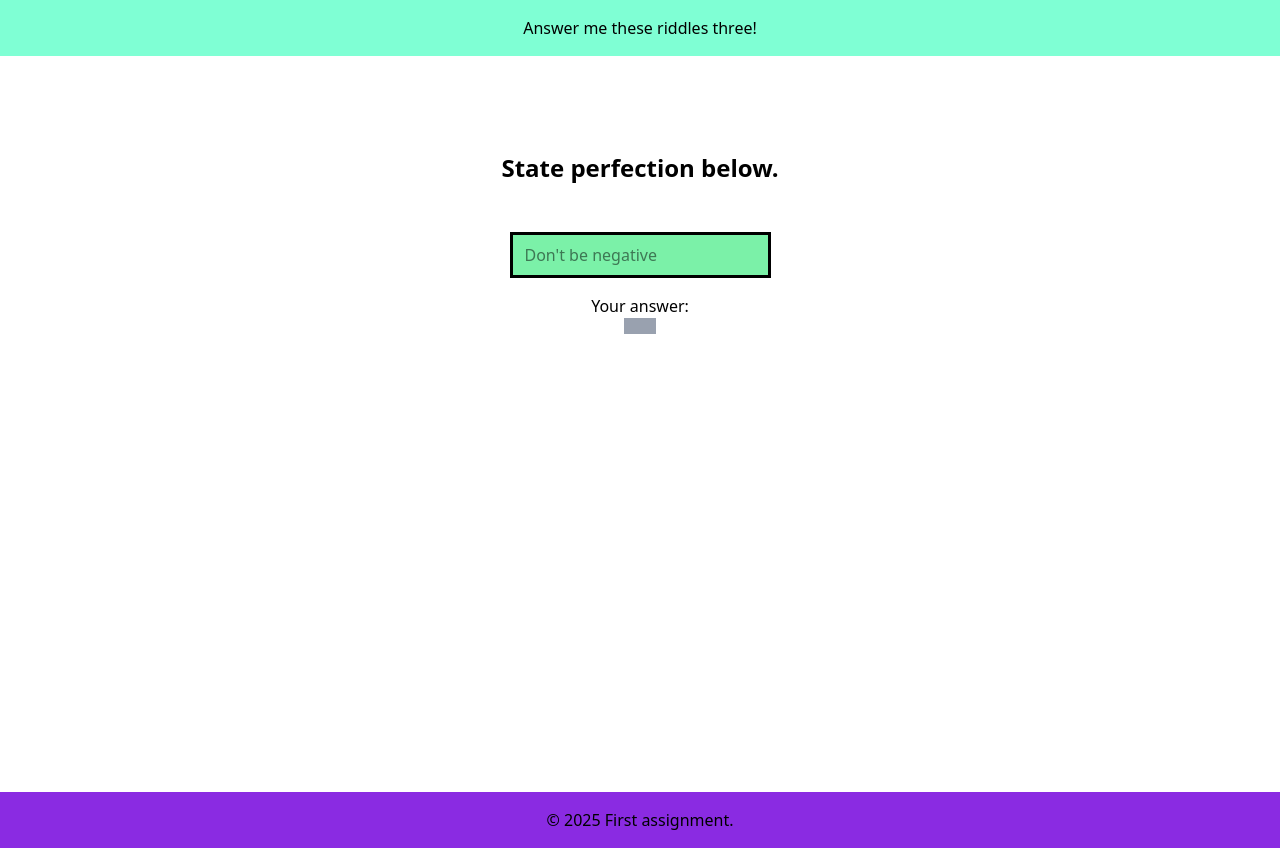
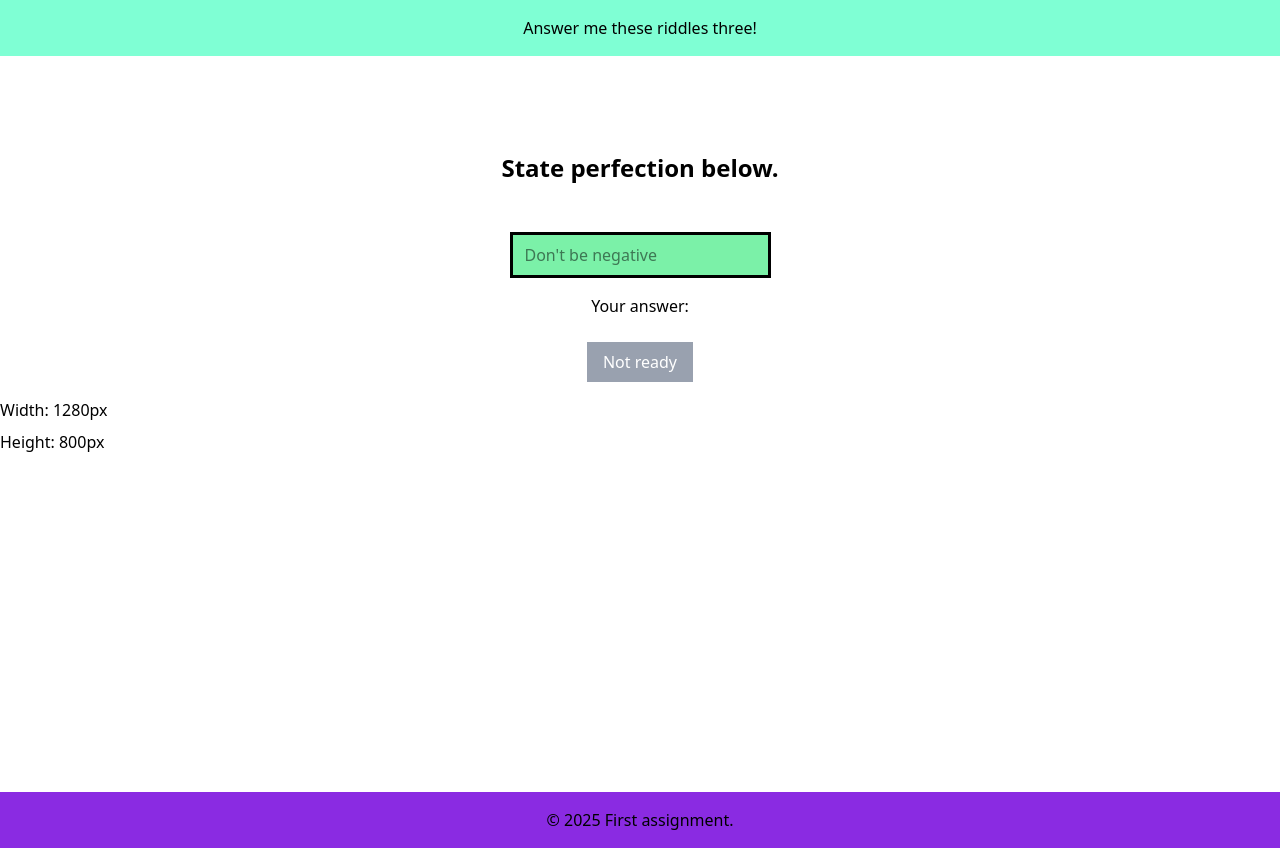
Before and after one commit to Teo9234/sev-react-homework, a React (Vite) app: page / in a window 1280 px wide. Built offline with nearby package versions, Linux system fonts and the light colour scheme.

Commit message:
feat: added useWindowSize.ts and SizeCounter.tsx

```diff
--- a/src/App.tsx
+++ b/src/App.tsx
@@ -1,17 +1,24 @@
 import Layout from "./Components/layout/Layout.tsx";
 import Button from "./Components/ui/Button.tsx";
 import Question from "./Components/ui/Question.tsx";
+import SizeCounter from "./Components/ui/SizeCounter.tsx";
 
 function App() {
 
+    // TODO: write the logic
+
     return (
         <>
-            <Layout children={undefined}>
-                <Question />
-                <Button />
+            <Layout >
+                <div>
+                    <Question />
+                    <br/>
+                    <Button label={"Not ready"} />
+                    <SizeCounter />
+                </div>
             </Layout>
         </>
-)
+    )
 }
 
 export default App
--- /dev/null
+++ b/src/Components/hooks/useWindowSize.ts
@@ -0,0 +1,27 @@
+import { useState, useEffect } from 'react';
+import {type SizeProps} from '../../types.ts';
+
+const useWindowSize = (): SizeProps => {
+    const isClient = typeof window !== 'undefined';
+
+    const getSize = (): SizeProps => ({
+        width: isClient ? window.innerWidth : 0,
+        height: isClient ? window.innerHeight : 0,
+    });
+
+    const [size, setSize] = useState<SizeProps>(getSize);
+
+    useEffect(() => {
+        if (!isClient) return;
+
+        const onResize = () => setSize(getSize());
+        window.addEventListener('resize', onResize);
+        // ensure correct value on mount
+        onResize();
+        return () => window.removeEventListener('resize', onResize);
+    }, []);
+
+    return size;
+}
+
+export default useWindowSize;
--- /dev/null
+++ b/src/Components/ui/SizeCounter.tsx
@@ -0,0 +1,17 @@
+import useWindowSize from '../hooks/useWindowSize';
+
+const SizeCounter = () => {
+
+    const { width, height } = useWindowSize()
+
+    return (
+        <>
+            <div style={{ display: 'flex', flexDirection: 'column', gap: 8 , marginTop: 16, alignItems: 'middle' }}>
+                <div>Width: {width}px</div>
+                <div>Height: {height}px</div>
+            </div>
+        </>
+    )
+}
+
+export default SizeCounter;
--- a/src/types.ts
+++ b/src/types.ts
@@ -3,3 +3,8 @@ export type ButtonProps = {
     onClickProp?: () => void;
     disabled?: boolean;
 }
+
+export type SizeProps = {
+    width: number;
+    height: number
+};
```
